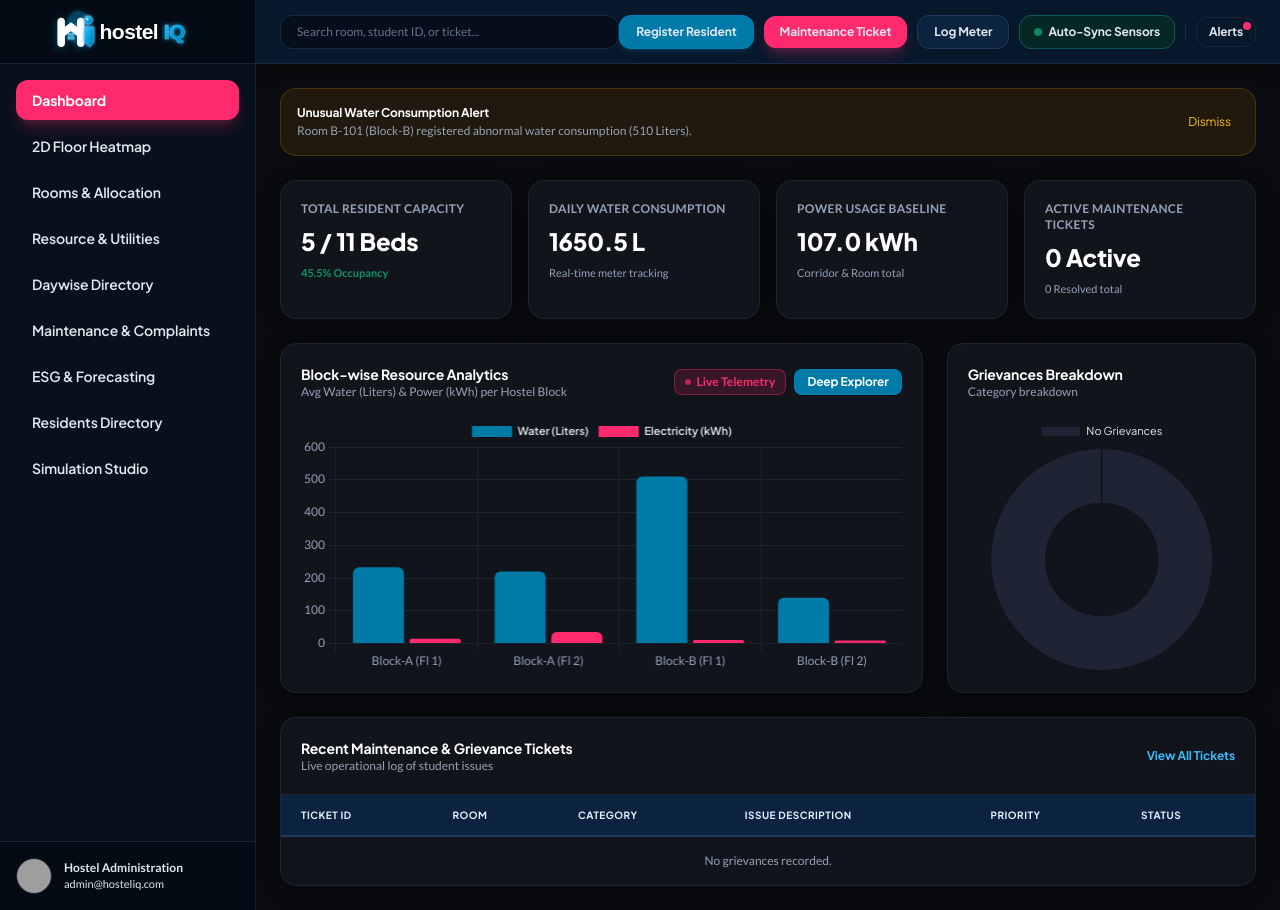
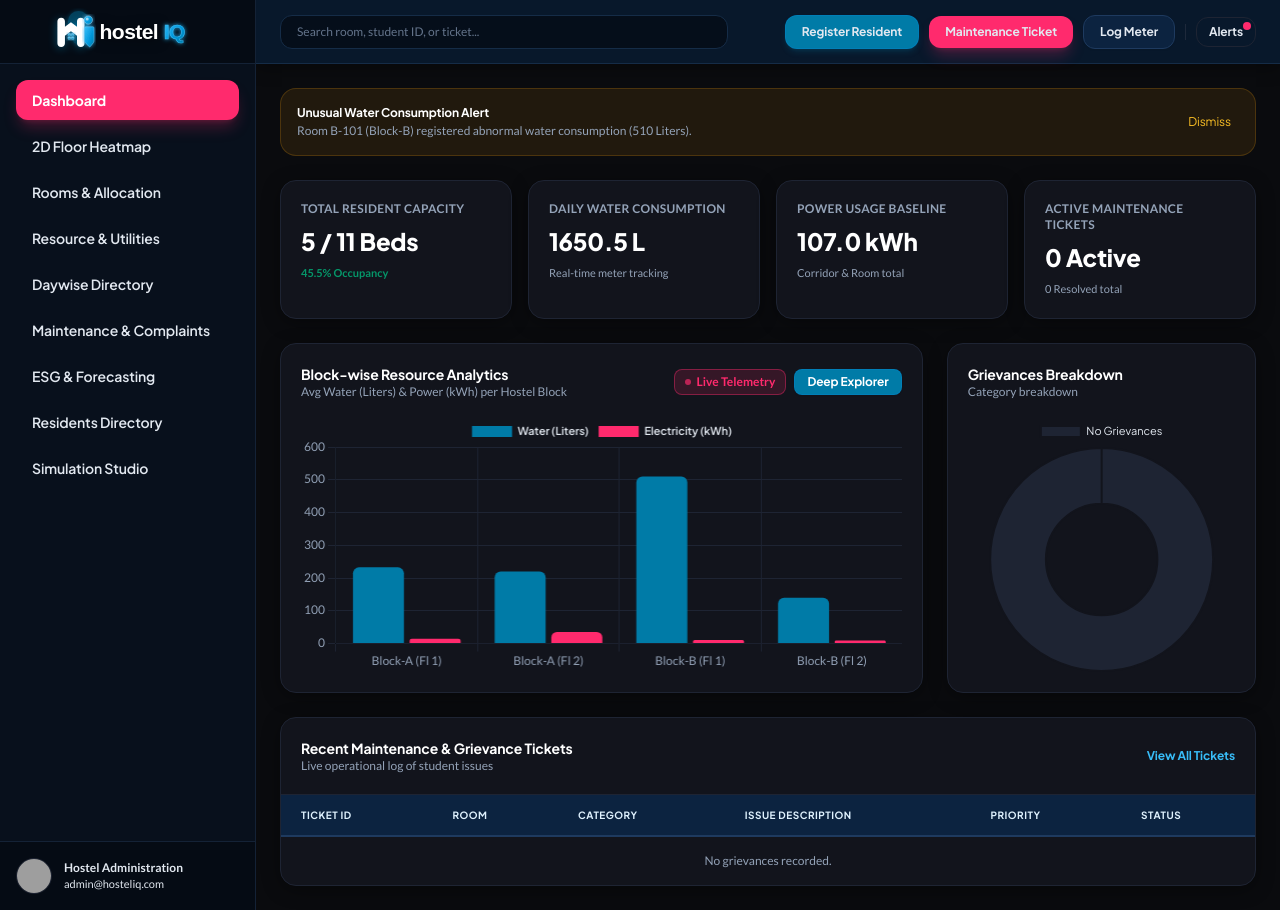
Before and after one commit to sohan1saha/HostelIQ, a FastAPI app: page / in a window 1280 px wide. Run offline with FastAPI, Linux system fonts and the light colour scheme; data comes from the database, SQL or seed files in the repository; data that the repository does not hold is empty; some libraries are stand-ins or nearby versions; grey boxes are pictures that could not be loaded.

Commit message:
clean: remove duplicate Auto-Sync and Simulate Grievances buttons now centralized in Simulation Studio

```diff
--- a/app/templates/index.html
+++ b/app/templates/index.html
@@ -377,10 +377,6 @@
                 <button onclick="openModal('utilityModal')" class="bg-[#0C2340] hover:bg-[#13355F] text-[#38BDF8] border border-[#1E3A5F] px-4 py-2 rounded-xl text-xs font-bold transition shadow-sm">
                     <span>Log Meter</span>
                 </button>
-                <button id="btnSyncSensors" onclick="triggerSensorSimulation()" class="bg-[#052825] hover:bg-[#073D39] text-[#10B981] border border-[#0D5C52] px-3.5 py-2 rounded-xl text-xs font-bold transition shadow-sm flex items-center space-x-1.5" title="Simulate automated IoT smart meter telemetry ingestion">
-                    <span id="syncSensorPulse" class="w-2 h-2 rounded-full bg-[#10B981] animate-pulse"></span>
-                    <span id="syncSensorText">Auto-Sync Sensors</span>
-                </button>
                 <div class="h-4 w-px bg-slate-800 mx-1"></div>
                 <div class="relative">
                     <button onclick="toggleNotifications()" class="text-[#E2E8F0] hover:text-[#FFFFFF] px-3 py-1.5 rounded-xl hover:bg-[#0F1E33] transition relative text-xs font-bold border border-[#1E2433]" title="System Alerts">
@@ -934,10 +930,6 @@
                         <a href="/api/v1/analytics/export/grievances" class="px-3.5 py-1.5 bg-[#007BA7] hover:bg-[#0284C7] text-white font-bold rounded-xl text-xs transition flex items-center space-x-1.5 shadow-sm" title="Export grievance log to CSV">
                             <span>Export CSV</span>
                         </a>
-                        <button onclick="triggerTicketSimulation()" id="btn-simulate-tickets" class="bg-[#052825] hover:bg-[#073D39] text-[#10B981] border border-[#0D5C52] px-3.5 py-1.5 rounded-xl text-xs font-bold transition shadow-sm flex items-center space-x-1.5" title="Simulate stochastic Poisson maintenance grievances">
-                            <span class="w-2 h-2 rounded-full bg-[#10B981] animate-pulse"></span>
-                            <span>Simulate Daily Grievances</span>
-                        </button>
                         <button onclick="openModal('complaintModal')" class="bg-[#FF2A6D] hover:bg-[#E01E5A] text-white px-3.5 py-1.5 rounded-xl text-xs font-bold shadow-lg shadow-[#FF2A6D]/25 transition flex items-center space-x-1.5">
                             + Raise New Ticket
                         </button>
@@ -1259,9 +1251,9 @@
                             <span class="text-[10px] text-[#10B981] font-semibold bg-[#052825] px-2 py-0.5 rounded border border-[#0D5C52]">SDG 6 & 12</span>
                         </div>
                         <p class="text-[11px] text-slate-400">Advance calendar by 1 day and log smart meter telemetry for occupied rooms.</p>
-                        <button onclick="triggerSensorSimulation()" class="w-full bg-[#052825] hover:bg-[#073D39] text-[#10B981] border border-[#0D5C52] py-2 rounded-lg text-xs font-bold transition flex items-center justify-center space-x-1.5">
-                            <span class="w-1.5 h-1.5 rounded-full bg-[#10B981] animate-pulse"></span>
-                            <span>Auto-Sync Sensors</span>
+                        <button id="btnSyncSensors" onclick="triggerSensorSimulation()" class="w-full bg-[#052825] hover:bg-[#073D39] text-[#10B981] border border-[#0D5C52] py-2 rounded-lg text-xs font-bold transition flex items-center justify-center space-x-1.5">
+                            <span id="syncSensorPulse" class="w-1.5 h-1.5 rounded-full bg-[#10B981] animate-pulse"></span>
+                            <span id="syncSensorText">Auto-Sync Sensors</span>
                         </button>
                     </div>
 
@@ -1272,7 +1264,7 @@
                             <span class="text-[10px] text-[#EAAA00] font-semibold bg-amber-950/60 px-2 py-0.5 rounded border border-amber-800/40">SLA Dispatch</span>
                         </div>
                         <p class="text-[11px] text-slate-400">Generate stochastic maintenance tickets and auto-assign technicians.</p>
-                        <button onclick="triggerTicketSimulation()" class="w-full bg-[#2D1B00] hover:bg-[#402600] text-[#EAAA00] border border-[#7A4E00] py-2 rounded-lg text-xs font-bold transition flex items-center justify-center space-x-1.5">
+                        <button id="btn-simulate-tickets" onclick="triggerTicketSimulation()" class="w-full bg-[#2D1B00] hover:bg-[#402600] text-[#EAAA00] border border-[#7A4E00] py-2 rounded-lg text-xs font-bold transition flex items-center justify-center space-x-1.5">
                             <span class="w-1.5 h-1.5 rounded-full bg-[#EAAA00] animate-pulse"></span>
                             <span>Simulate Grievances</span>
                         </button>
```
